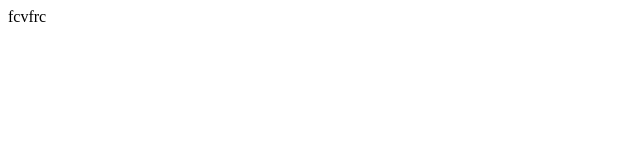
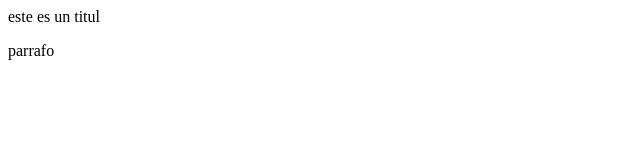
Before and after one commit to Marlon8524/new-repo, a plain HTML site: page index.html in a window 1280 px wide. Shown: the whole page, without its empty margins (0-640 px from the left). Drawn offline with Linux system fonts and the light colour scheme.

Commit message:
Add p tag

```diff
--- a/index.html
+++ b/index.html
@@ -6,5 +6,6 @@
     <title>Document</title>
   </head>
   <body></body>
-  <header>fcvfrc</header>
+  <header>este es un titul</header>
+  <p>parrafo</p>
 </html>
```
